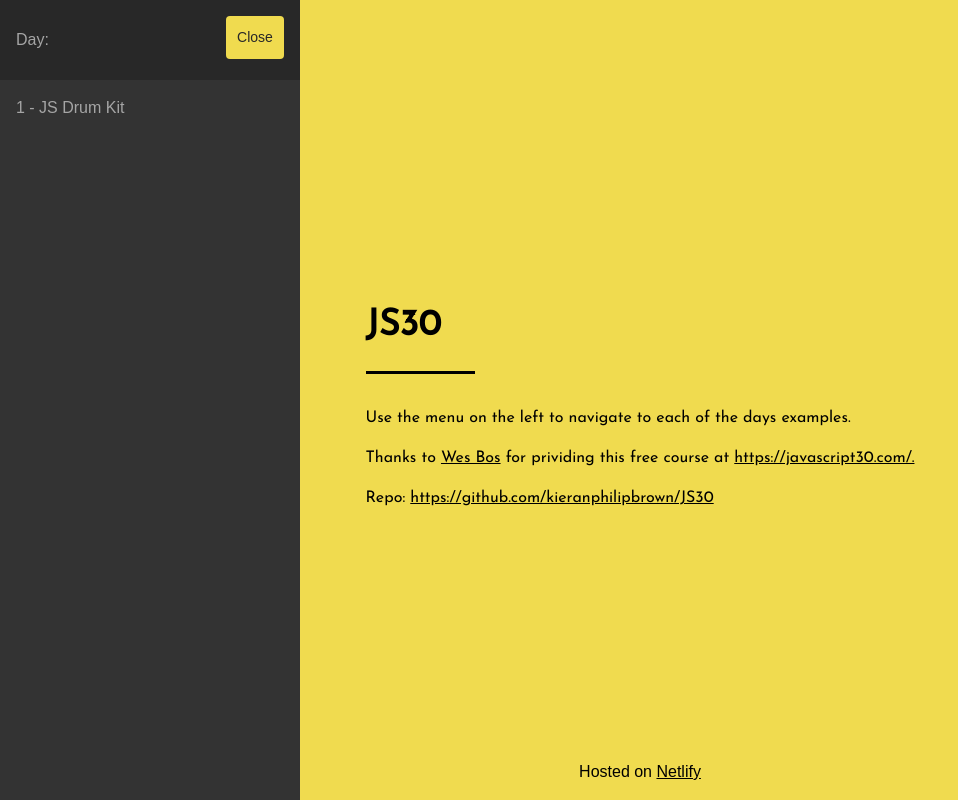
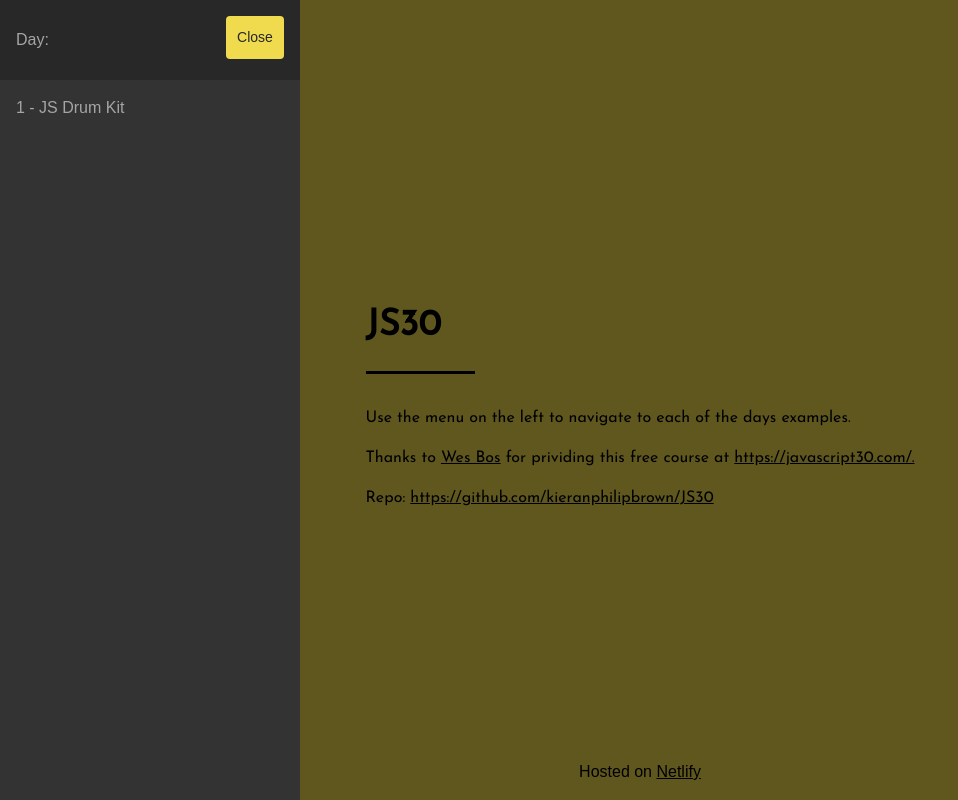
Before and after one commit to kieranphilipbrown/JS30, a website: page src/index.html in a window 1280 px wide. Both pictures are taken after a click on the link 23 px from the left and 39 px from the top of the page. Shown: the whole page, without its empty margins (0-958 px from the left). Drawn offline with nearby package versions, Linux system fonts and the light colour scheme; files that its build step writes are made by us from their sources.

Commit message:
Added overlay to nav which can be clicked to close side menu as well as close button.

```diff
--- a/src/index.html
+++ b/src/index.html
@@ -37,6 +37,7 @@
                 <!-- <li><a href="/#" class="nav__item">14 - Dev Tools Tips</a></li> -->
             </ul>
         </nav>
+        <div class="nav__overlay"></div>
         <main>
             <div class="content_width">
                 <h1>JS30</h1>
--- a/src/js/nav-button.js
+++ b/src/js/nav-button.js
@@ -1,6 +1,7 @@
 var navOpenButton = document.querySelector(".nav__button--open");
 var navCloseButton = document.querySelector(".nav__button--close");
 var nav = document.querySelector(".nav");
+var navOverlay = document.querySelector(".nav__overlay");
 
 if (navOpenButton) {
     var fadeEffect = function(elem) {
@@ -15,6 +16,7 @@ if (navOpenButton) {
 
     navOpenButton.addEventListener("click", function() {
         nav.classList.add("nav_open");
+        navOverlay.classList.add("nav__overlay--open");
         var navItem = document.querySelector(".nav__item");
         fadeEffect(navItem);
     });
@@ -24,6 +26,16 @@ if (navOpenButton) {
         fadeEffect(navItem);
         setTimeout(function() {
             nav.classList.remove("nav_open");
+            navOverlay.classList.remove("nav__overlay--open");
+        }, 600);
+    });
+
+    navOverlay.addEventListener("click", function() {
+        var navItem = document.querySelector(".nav__item");
+        fadeEffect(navItem);
+        setTimeout(function() {
+            nav.classList.remove("nav_open");
+            navOverlay.classList.remove("nav__overlay--open");
         }, 600);
     });
 }
--- a/src/sass/components/nav.scss
+++ b/src/sass/components/nav.scss
@@ -101,3 +101,17 @@
 .fade_in {
     opacity: 1;
 }
+
+.nav__overlay {
+    background: $color-black;
+    height: 100%;
+    right: 0;
+    opacity: 0.6;
+    position: absolute;
+    transition: 0.4s ease;
+    width: 0;
+}
+
+.nav__overlay--open {
+    width: calc(100% - 300px);
+}
```
Also changed, not shown: dist/css/app.css, dist/index.html, dist/js/main.js.
